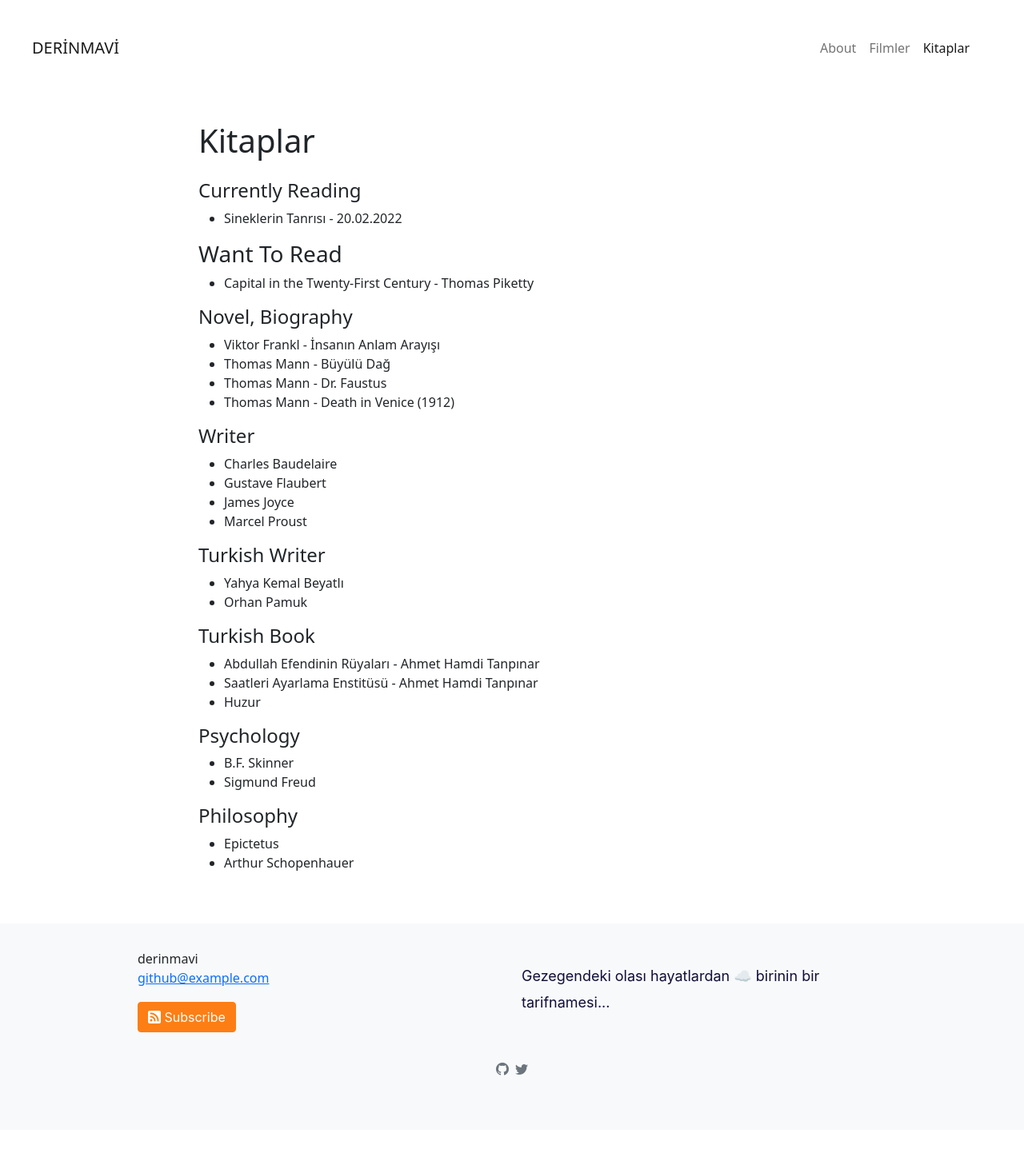
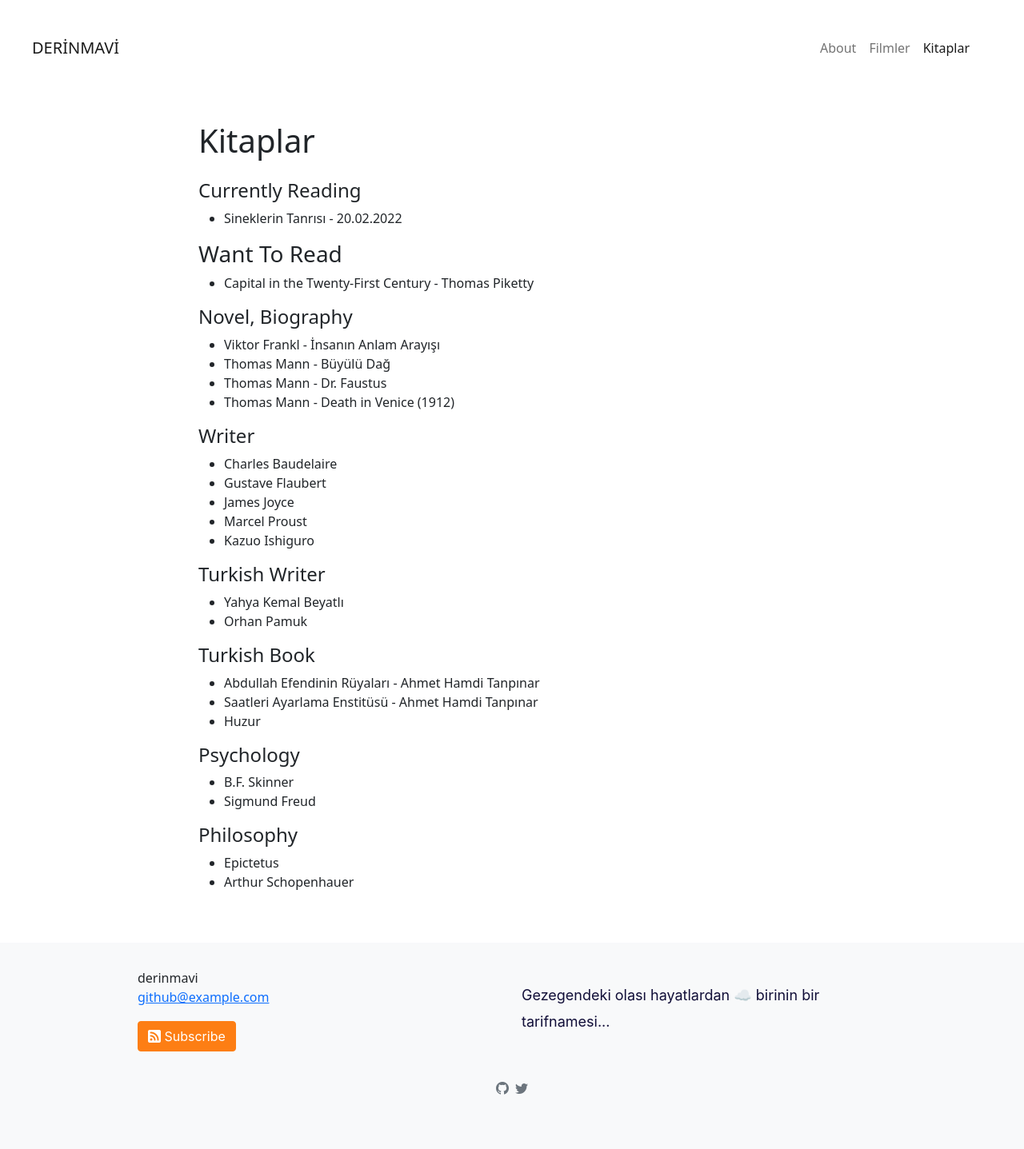
Before and after one commit to tozbulut/derinmavi.io, a Jekyll site: the page built from kitaplar.md, in a window 1280 px wide. Shown: the whole page at 80% size. Built offline with Jekyll 4.4.1, drawn with Linux system fonts in a browser that asks for light colours; before the commit the page ends 1413 px from its top, so only the background shows below that.

Commit message:
Update kitaplar.md

```diff
--- a/kitaplar.md
+++ b/kitaplar.md
@@ -25,6 +25,7 @@
 * Gustave Flaubert
 * James Joyce
 * Marcel Proust
+* Kazuo Ishiguro
 
 
 #### Turkish Writer
```
